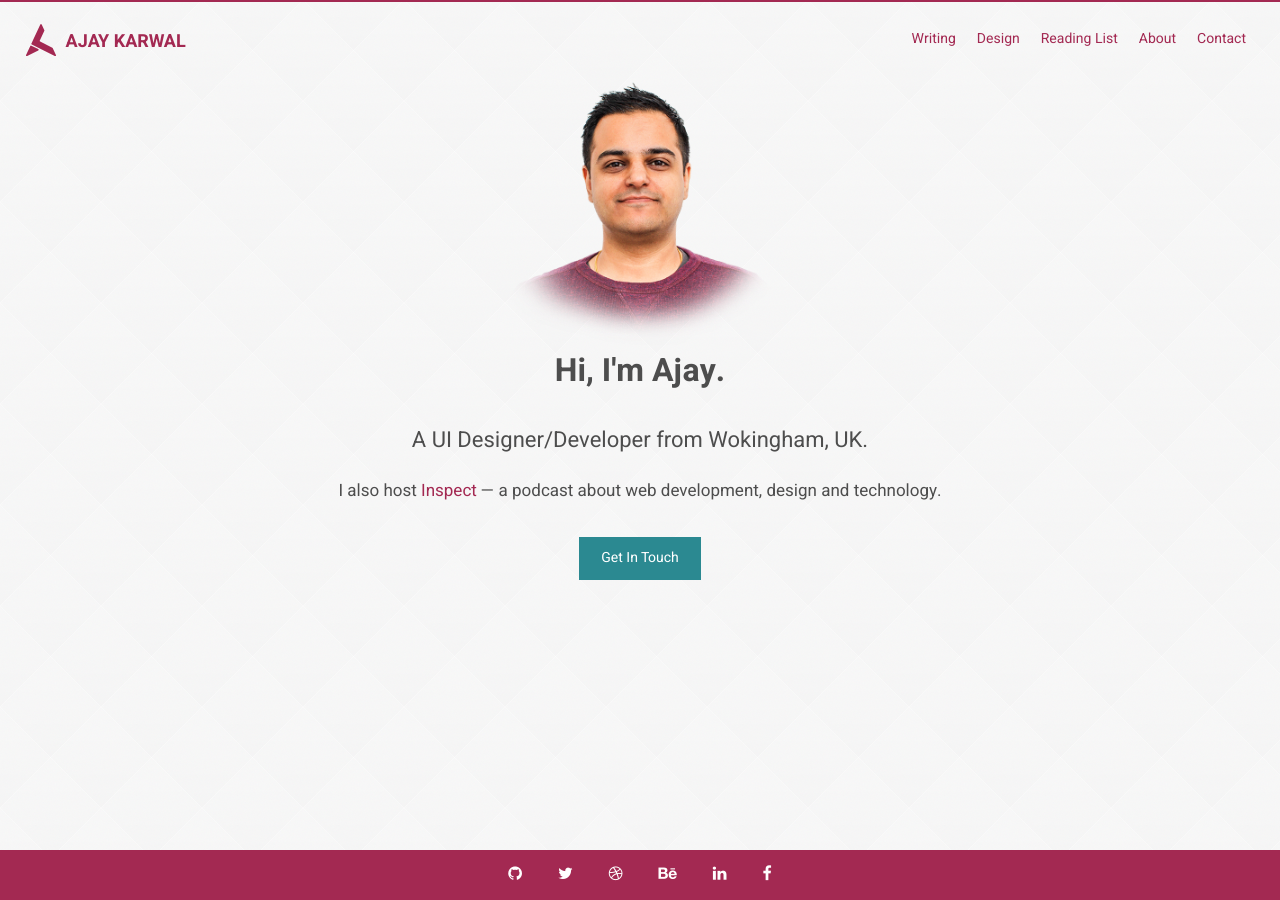
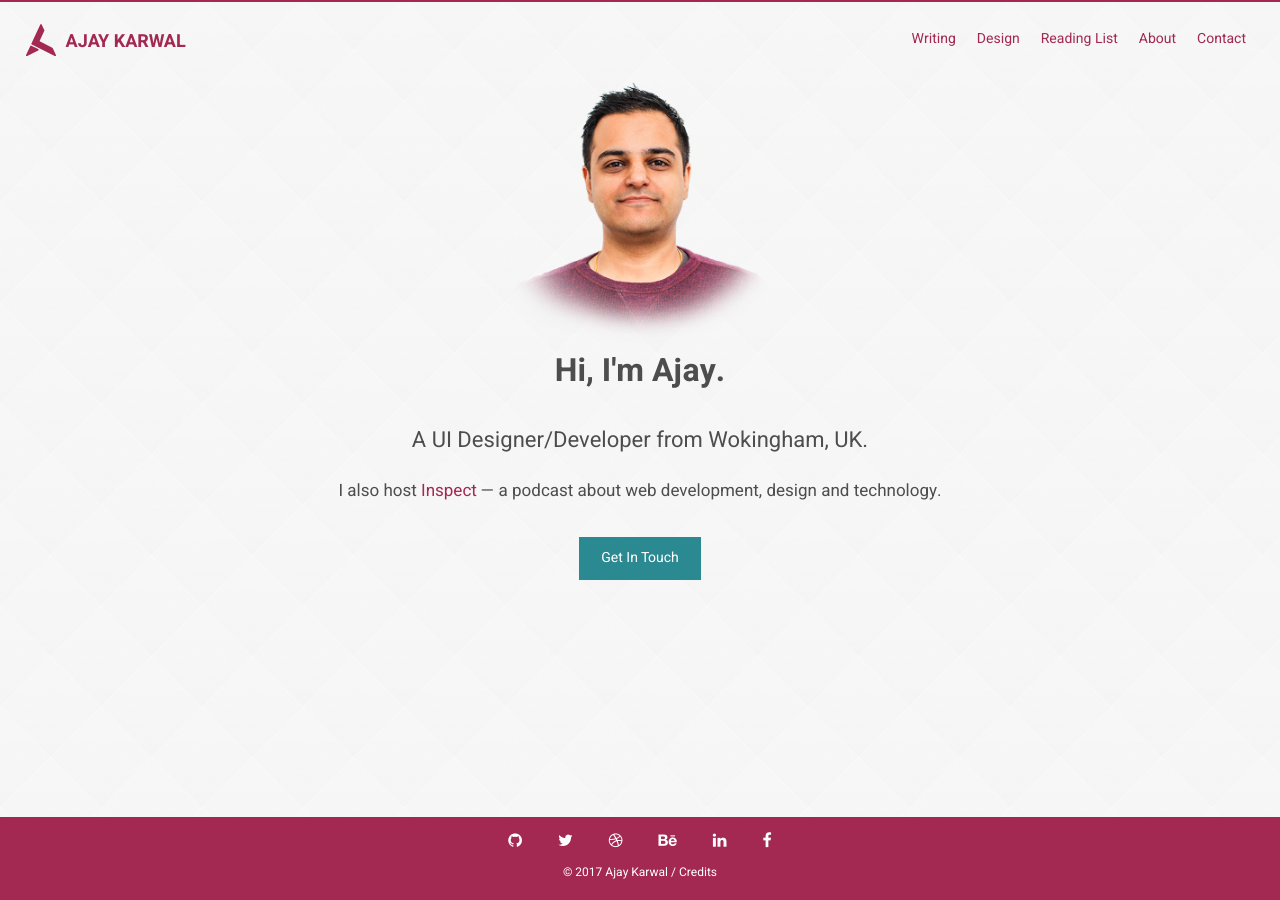
Before and after one commit to ajaykarwal/ajaykarwal-v6, a Jekyll site: the page built from index.html, in a window 1280 px wide. Built offline with Jekyll 4.4.1, drawn with Linux system fonts in a browser that asks for light colours; nearby versions of some CDN libraries; comment, search, counter and statistics services are not loaded.

Commit message:
Add credits and copyright to footer

```diff
--- a/_includes/footer.html
+++ b/_includes/footer.html
@@ -48,4 +48,7 @@
     </li>
     {% endif %}
   </ul>
+
+  <p>    &copy; {{ site.time | date: '%Y' }} Ajay Karwal / <a href="/credits/">Credits</a></p>
+
 </footer>
--- a/_sass/_footer.scss
+++ b/_sass/_footer.scss
@@ -2,7 +2,7 @@ footer[role="contentinfo"] {
     position:fixed;
     bottom:0;
     width:100%;
-    height:50px;
+    min-height:50px;
     background-color: $brand-primary;
     color: $white;
     text-align: center;
```
